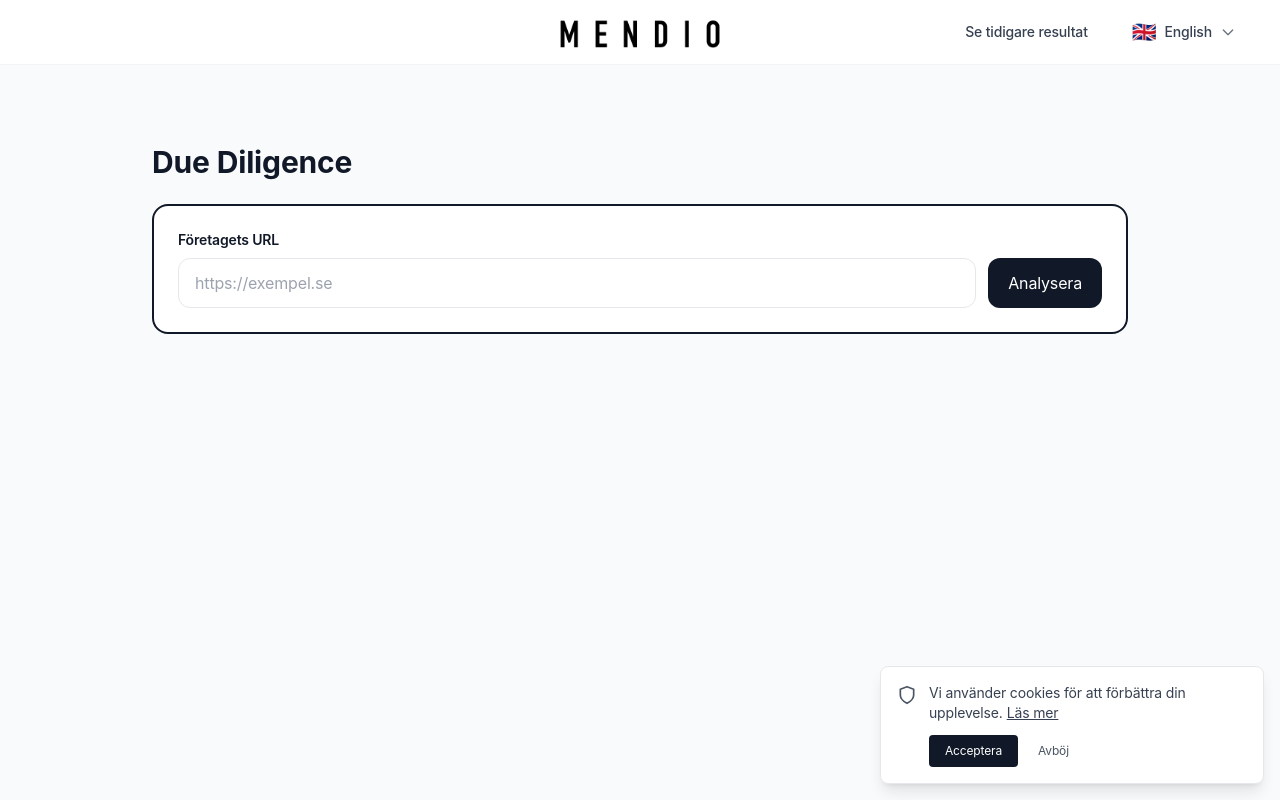
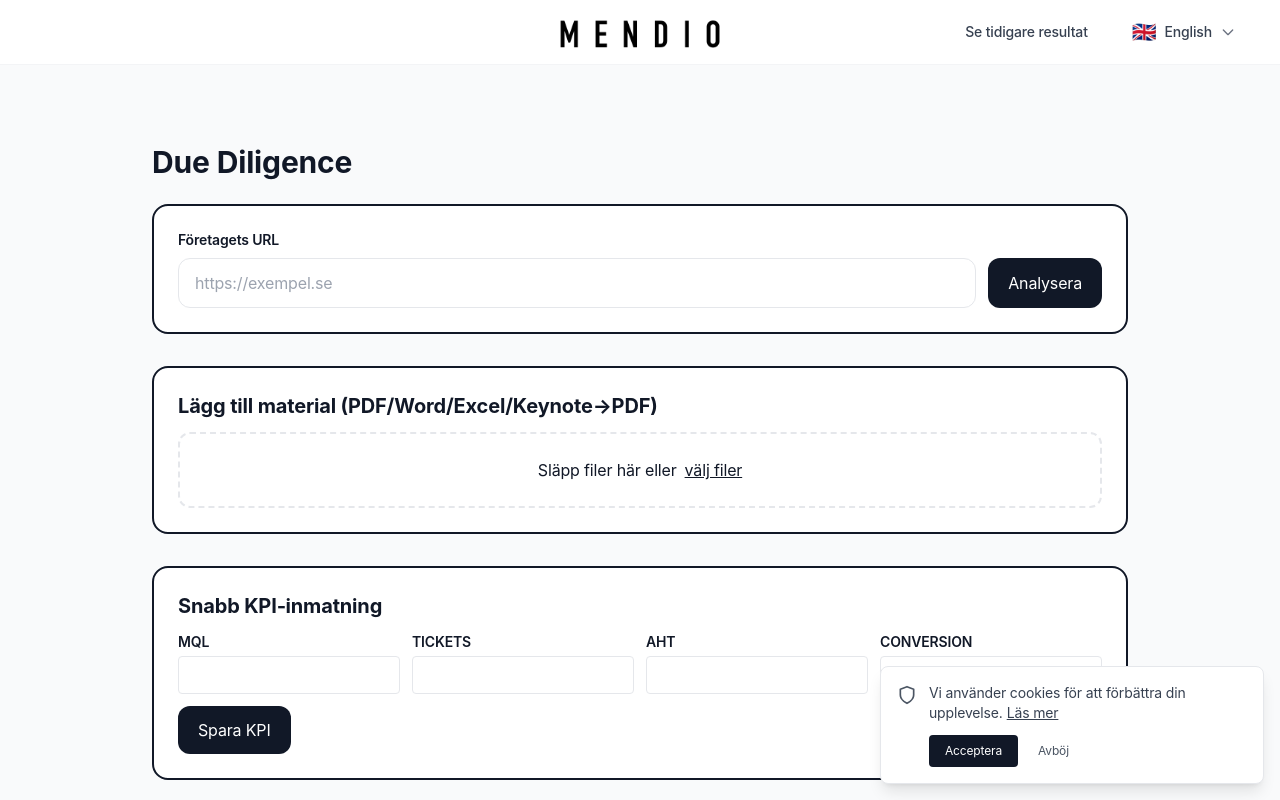
Before and after one commit to chgenberg/optero, a Next.js app: page /dd in a window 1280 px wide. Shown: the top 800 px of the page. Built offline with nearby package versions, Linux system fonts and the light colour scheme.

Commit message:
chore: push current state

```diff
--- a/app/api/business/upload-documents/route.ts
+++ b/app/api/business/upload-documents/route.ts
@@ -1,6 +1,7 @@
 import { NextRequest, NextResponse } from "next/server";
 import * as XLSX from "xlsx";
 import mammoth from "mammoth";
+import pdfParse from "pdf-parse";
 
 export const maxDuration = 60; // 1 minute for file processing
 
@@ -21,8 +22,8 @@ export async function POST(req: NextRequest) {
 
       try {
         if (filename.endsWith('.pdf')) {
-          // PDF support coming soon - use Word or Excel instead
-          parsedContents.push(`\n\n=== ${file.name} ===\n[PDF support coming soon - please convert to Word (.docx) or Excel (.xlsx)]`);
+          const data = await pdfParse(buffer);
+          parsedContents.push(`\n\n=== ${file.name} ===\n${data.text}`);
         }
         else if (filename.endsWith('.xlsx') || filename.endsWith('.xls')) {
           // Parse Excel
@@ -42,7 +43,10 @@ export async function POST(req: NextRequest) {
           const result = await mammoth.extractRawText({ buffer });
           parsedContents.push(`\n\n=== ${file.name} ===\n${result.value}`);
         }
-        else {
+        else if (filename.endsWith('.key')) {
+          // Keynote is a package/zip; without extra deps, ask user to export as PDF for now
+          parsedContents.push(`\n\n=== ${file.name} ===\n[Keynote (.key) stöds bäst via export till PDF. Vänligen exportera och ladda upp PDF.]`);
+        } else {
           console.log(`Unsupported file type: ${filename}`);
         }
       } catch (error) {
--- a/app/api/dd/analyze/route.ts
+++ b/app/api/dd/analyze/route.ts
@@ -6,7 +6,7 @@ export const dynamic = "force-dynamic";
 
 export async function POST(req: NextRequest) {
   try {
-    const { url } = await req.json();
+    const { url, documents } = await req.json();
     if (!url) return NextResponse.json({ error: 'url required' }, { status: 400 });
     const normalizeUrl = (input: string) => {
       let u = (input || '').trim();
@@ -25,7 +25,9 @@ export async function POST(req: NextRequest) {
 
     // Strict schema/validator + citations (no source -> no claim)
     const rawProfile: any = profile?.profile || profile || {};
-    const siteText: string = scrape?.summary?.mainText || scrape?.content || '';
+    const baseText: string = scrape?.summary?.mainText || scrape?.content || '';
+    const docsText: string = typeof documents === 'string' ? documents : '';
+    const siteText: string = `${baseText}\n\n${docsText}`.trim();
 
     const schema = {
       companyName: 'string',
@@ -70,12 +72,15 @@ export async function POST(req: NextRequest) {
     };
 
     const verified: any = {};
+    const confidence: any = {};
     const citations: any = {};
     for (const k of Object.keys(profClean)) {
       const v = (profClean as any)[k];
       const cites = mkCitations(siteText, v);
       citations[k] = cites;
       verified[k] = cites.length > 0;
+      // naive confidence: base 0.5 if verified, +0.1 per citation up to 1.0
+      confidence[k] = verified[k] ? Math.min(1, 0.5 + 0.1 * cites.length) : 0;
       // enforce RAG: if no citation, blank out value
       if (!verified[k]) delete (profClean as any)[k];
     }
@@ -87,7 +92,7 @@ export async function POST(req: NextRequest) {
     const risk = 100 - opportunity;
     const scoring = { opportunityScore: opportunity, riskScore: risk, rationale: `Textbas ${textLen} tecken. Kontakter: ${hasContacts ? 'ja' : 'nej'}.` };
 
-    return NextResponse.json({ scrape, profile: profClean, verified, citations, scoring });
+    return NextResponse.json({ scrape, profile: profClean, verified, confidence, citations, scoring });
   } catch (e: any) {
     return NextResponse.json({ error: 'dd_analyze_failed' }, { status: 500 });
   }
--- a/app/dd/page.tsx
+++ b/app/dd/page.tsx
@@ -1,13 +1,17 @@
 "use client";
 
-import { useState } from "react";
+import { useState, useRef } from "react";
 
 export default function DueDiligence() {
   const [url, setUrl] = useState("");
   const [loading, setLoading] = useState(false);
   const [result, setResult] = useState<any>(null);
   const [bots, setBots] = useState<any>(null);
+  const [docsText, setDocsText] = useState<string>("");
+  const [uploading, setUploading] = useState(false);
+  const fileInputRef = useRef<HTMLInputElement>(null);
   const [scoring, setScoring] = useState<any>(null);
+  const [quickKpi, setQuickKpi] = useState({ mql: '', tickets: '', aht: '', conversion: '' });
 
   const analyze = async () => {
     if (!url.trim()) return;
@@ -15,7 +19,7 @@ export default function DueDiligence() {
     setResult(null);
     setBots(null);
     try {
-      const res = await fetch('/api/dd/analyze', { method: 'POST', headers: { 'Content-Type': 'application/json' }, body: JSON.stringify({ url }) });
+      const res = await fetch('/api/dd/analyze', { method: 'POST', headers: { 'Content-Type': 'application/json' }, body: JSON.stringify({ url, documents: docsText }) });
       const data = await res.json();
       setResult(data);
     } finally {
@@ -28,6 +32,18 @@ export default function DueDiligence() {
     const res = await fetch('/api/dd/playbooks', { method: 'POST', headers: { 'Content-Type': 'application/json' }, body: JSON.stringify({ url, analysis: result }) });
     const data = await res.json();
     setBots(data);
+  };
+
+  const onFilesSelected = async (files: FileList | null) => {
+    if (!files || files.length === 0) return;
+    const form = new FormData();
+    Array.from(files).forEach(f => form.append('files', f));
+    setUploading(true);
+    try {
+      const r = await fetch('/api/business/upload-documents', { method: 'POST', body: form });
+      const d = await r.json();
+      if (d?.content) setDocsText(prev => (prev ? prev + "\n\n" : "") + d.content);
+    } finally { setUploading(false); }
   };
 
   const refreshScoring = async () => {
@@ -49,14 +65,43 @@ export default function DueDiligence() {
           {loading && <div className="mt-3 text-sm text-gray-600">Analyserar...</div>}
         </div>
 
+        {/* Material/KPI‑underlag */}
+        <div className="bg-white border-2 border-gray-900 rounded-2xl p-6 mb-8">
+          <h2 className="text-xl font-bold mb-3">Lägg till material (PDF/Word/Excel/Keynote→PDF)</h2>
+          <div
+            onDragOver={(e)=>e.preventDefault()}
+            onDrop={(e)=>{ e.preventDefault(); onFilesSelected(e.dataTransfer.files); }}
+            className={`border-2 border-dashed rounded-xl p-6 text-center ${uploading? 'opacity-60' : ''}`}
+          >
+            Släpp filer här eller
+            <button onClick={()=>fileInputRef.current?.click()} className="ml-2 underline">välj filer</button>
+            <input ref={fileInputRef} type="file" multiple className="hidden" onChange={(e)=>onFilesSelected(e.target.files)} />
+          </div>
+          {docsText && (
+            <div className="mt-3 text-sm text-gray-600">Material tillagt ({docsText.length} tecken). Detta inkluderas i analysen.</div>
+          )}
+        </div>
+
         {result && (
           <div className="grid md:grid-cols-2 gap-6">
             <div className="bg-white border-2 border-gray-900 rounded-2xl p-6">
               <h2 className="text-xl font-bold mb-3">Profil</h2>
               <div className="text-sm text-gray-700">
-                <div><span className="font-semibold">Företag:</span> {result.profile?.companyName || '—'}</div>
-                <div><span className="font-semibold">Sektor:</span> {result.profile?.sector || '—'}</div>
+                <div><span className="font-semibold">Företag:</span> {result.profile?.companyName || '—'}{typeof result.confidence?.companyName==='number' ? ` (conf ${Math.round(result.confidence.companyName*100)}%)` : ''}</div>
+                <div><span className="font-semibold">Sektor:</span> {result.profile?.sector || '—'}{typeof result.confidence?.sector==='number' ? ` (conf ${Math.round(result.confidence.sector*100)}%)` : ''}</div>
                 <div><span className="font-semibold">USPs:</span> {(result.profile?.USPs || []).join(', ') || '—'}</div>
+                <div className="mt-3">
+                  <div className="font-semibold">Citations</div>
+                  <ul className="list-disc list-inside text-xs text-gray-600">
+                    {Object.keys(result.citations || {}).slice(0,4).map((k)=>{
+                      const arr = (result.citations?.[k]||[]).slice(0,2);
+                      if (!arr.length) return null;
+                      return (
+                        <li key={k}><span className="font-semibold">{k}:</span> {arr.map((c:any)=>`“${(c.snippet||'').replace(/\n/g,' ').slice(0,140)}”`).join(' • ')}</li>
+                      );
+                    })}
+                  </ul>
+                </div>
               </div>
             </div>
             <div className="bg-white border-2 border-gray-900 rounded-2xl p-6">
@@ -65,6 +110,29 @@ export default function DueDiligence() {
                 <div><span className="font-semibold">Opportunity:</span> {result.scoring?.opportunityScore ?? '—'}/100</div>
                 <div><span className="font-semibold">Risk:</span> {result.scoring?.riskScore ?? '—'}/100</div>
                 <div className="mt-2 whitespace-pre-wrap">{result.scoring?.rationale || ''}</div>
+                <div className="mt-4">
+                  <div className="font-semibold">Gap‑analys (± toleranser)</div>
+                  {(()=>{
+                    const bm:any = { conversion:{target:3.5,tol:0.5}, AHT:{target:15,tol:2}, MQL:{target:500,tol:50}, tickets:{target:400,tol:50} };
+                    const keys = Object.keys(bm);
+                    const findVal = (k:string)=>{
+                      // no metrics in result payload; hint text only
+                      return undefined;
+                    };
+                    return (
+                      <ul className="list-disc list-inside text-xs">
+                        {keys.map(k=>{
+                          const target=bm[k].target, tol=bm[k].tol;
+                          return (
+                            <li key={k}>
+                              {k}: mål={target} ±{tol}
+                            </li>
+                          );
+                        })}
+                      </ul>
+                    );
+                  })()}
+                </div>
               </div>
             </div>
           </div>
@@ -97,6 +165,34 @@ export default function DueDiligence() {
             </ul>
           </div>
         )}
+
+        {/* Snabb KPI‑panel */}
+        <div className="mt-8 bg-white border-2 border-gray-900 rounded-2xl p-6">
+          <h2 className="text-xl font-bold mb-3">Snabb KPI‑inmatning</h2>
+          <div className="grid md:grid-cols-4 gap-3 text-sm">
+            {['mql','tickets','aht','conversion'].map((k)=> (
+              <label key={k} className="text-sm">
+                <span className="block mb-1 font-semibold">{k.toUpperCase()}</span>
+                <input value={(quickKpi as any)[k]} onChange={(e)=>setQuickKpi({ ...quickKpi, [k]: e.target.value })} className="w-full border rounded px-3 py-2" />
+              </label>
+            ))}
+          </div>
+          <div className="mt-3">
+            <button
+              onClick={async()=>{
+                const items:any[]=[];
+                if (quickKpi.mql) items.push({ category:'sales', key:'MQL', period:'latest', value: parseFloat(quickKpi.mql), source:'customer' });
+                if (quickKpi.tickets) items.push({ category:'support', key:'tickets', period:'latest', value: parseFloat(quickKpi.tickets), source:'customer' });
+                if (quickKpi.aht) items.push({ category:'support', key:'AHT', period:'latest', value: parseFloat(quickKpi.aht), source:'customer' });
+                if (quickKpi.conversion) items.push({ category:'web', key:'conversion', period:'latest', value: parseFloat(quickKpi.conversion), source:'customer' });
+                if (!items.length) return;
+                await fetch('/api/dd/metrics/import',{ method:'POST', headers:{'Content-Type':'application/json'}, body: JSON.stringify({ url, items }) });
+                alert('KPI sparade. Klicka Uppdatera scoring.');
+              }}
+              className="px-5 py-3 bg-gray-900 text-white rounded-xl"
+            >Spara KPI</button>
+          </div>
+        </div>
       </div>
     </div>
   );
```
